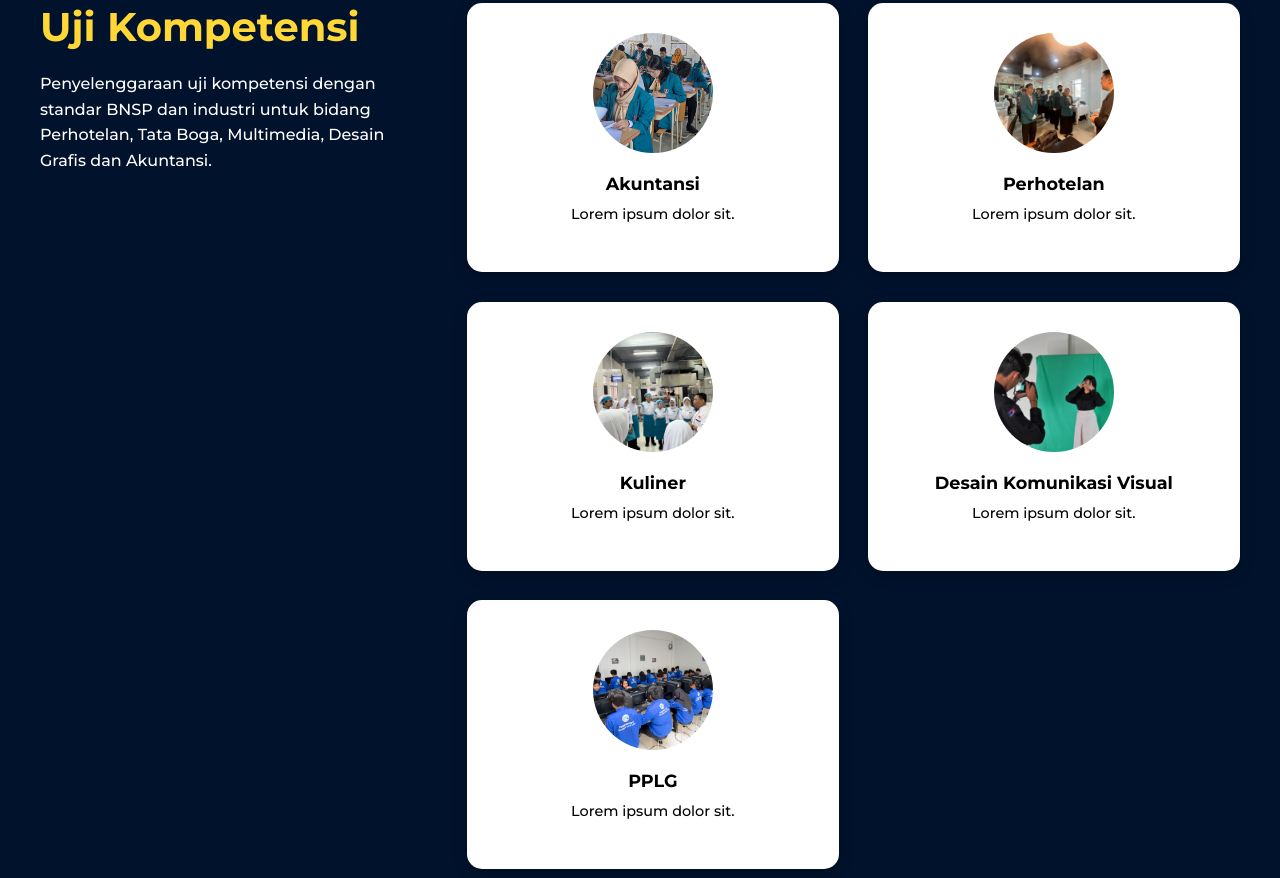
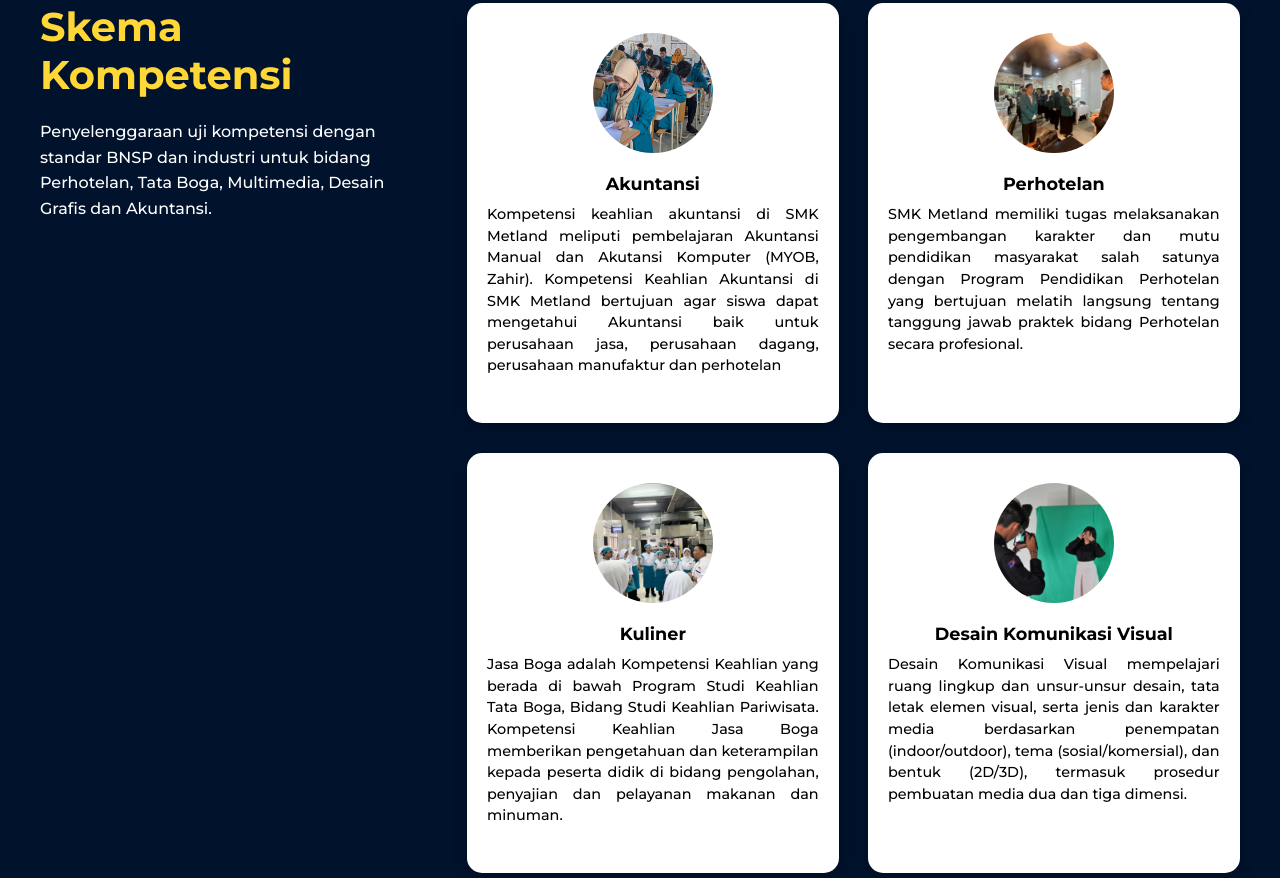
Before and after one commit to LeeeZoon/LSP_SMK_METLAND_s, a plain HTML site: page index.html in a window 1280 px wide. Shown: the part 1562-2440 px from the top of the page. Drawn offline with Linux system fonts and the light colour scheme.

Commit message:
skema kompeten

```diff
--- a/index.html
+++ b/index.html
@@ -24,9 +24,7 @@
           <a href="#home" class="p-4 text-decoration-none text-white">Home</a>
           <a href="#profile" class="p-4 text-decoration-none text-white">Profile</a>
           <a href="#asesor" class="p-4 text-decoration-none text-white">Asesor</a>
-          <a href="#uji kompetensi" class="p-4 text-decoration-none text-white">Tempat Uji Kompetensi</a>
           <a href="#kompetensi" class="p-4 text-decoration-none text-white">Skema</a>
-          <a href="#berita" class="p-4 text-decoration-none text-white">Berita</a>
           <a href="#kontak" class="p-4 text-decoration-none text-white">Kontak</a>
         </div>
       </div>
@@ -100,7 +98,7 @@
     <section id="kompetensi" class="kompetensi-section">
       <div class="container-kompetensi">
         <div class="kompetensi-text">
-          <h2>Uji Kompetensi</h2>
+          <h2>Skema Kompetensi</h2>
           <p>
             Penyelenggaraan uji kompetensi dengan standar BNSP dan industri
             untuk bidang Perhotelan, Tata Boga,
@@ -112,30 +110,44 @@
           <div class="kompetensi-card">
             <img src="Akuntansi.jpeg" alt="" />
             <h3>Akuntansi</h3>
-            <p>Lorem ipsum dolor sit.</p>
+            <p style="text-align: justify;">Kompetensi keahlian akuntansi di SMK Metland meliputi pembelajaran Akuntansi
+              Manual dan Akutansi Komputer
+              (MYOB, Zahir). Kompetensi Keahlian Akuntansi di SMK Metland bertujuan agar siswa dapat mengetahui
+              Akuntansi baik untuk perusahaan jasa, perusahaan dagang, perusahaan manufaktur dan perhotelan</p>
           </div>
 
           <div class="kompetensi-card">
             <img src="Perhotelan.jpeg" alt="" />
             <h3>Perhotelan</h3>
-            <p>Lorem ipsum dolor sit.</p>
+            <p style="text-align: justify;">SMK Metland memiliki tugas melaksanakan pengembangan karakter dan mutu
+              pendidikan masyarakat salah
+              satunya dengan Program Pendidikan Perhotelan yang bertujuan melatih langsung tentang tanggung jawab
+              praktek bidang Perhotelan secara profesional.</p>
           </div>
 
           <div class="kompetensi-card">
             <img src="Kuliner.jpeg" alt="" />
             <h3>Kuliner</h3>
-            <p>Lorem ipsum dolor sit.</p>
+            <p style="text-align: justify;">Jasa Boga adalah Kompetensi Keahlian yang berada di bawah Program Studi
+              Keahlian Tata Boga, Bidang Studi
+              Keahlian Pariwisata. Kompetensi Keahlian Jasa Boga memberikan pengetahuan dan keterampilan kepada peserta
+              didik di bidang pengolahan, penyajian dan pelayanan makanan dan minuman.</p>
           </div>
 
           <div class="kompetensi-card">
             <img src="DKV.jpg" alt="" />
             <h3>Desain Komunikasi Visual</h3>
-            <p>Lorem ipsum dolor sit.</p>
+            <p style="text-align: justify;">Desain Komunikasi Visual mempelajari ruang lingkup dan unsur-unsur desain,
+              tata letak elemen visual, serta jenis dan karakter media berdasarkan penempatan (indoor/outdoor), tema
+              (sosial/komersial), dan bentuk (2D/3D), termasuk prosedur pembuatan media dua dan tiga dimensi.</p>
           </div>
           <div class="kompetensi-card">
             <img src="PPLG.png" alt="" />
             <h3>PPLG</h3>
-            <p>Lorem ipsum dolor sit.</p>
+            <p style="text-align: justify;">Kurikulum Operasional SMK Pariwisata Metland School pada Program Keahlian
+              Pengembangan Perangkat Lunak dan Gim dikembangkan untuk memenuhi kebutuhan dalam memecahkan masalah dalam
+              peningkatan kualitas pendidikan dan pembelajaran untuk menjawab tantangan dan kebutuhan masyarakat dalam
+              pengembangan perangkat lunak dan gim.</p>
           </div>
         </div>
       </div>
@@ -176,14 +188,14 @@
 
       <div class="scroll">
         <div class="fasilitas-gallery">
-            <img src="Logo_Metland_School.png" alt=""  height="200">
-            <img src="Logo_Metland_School.png" alt=""  height="200">
-            <img src="Logo_Metland_School.png" alt=""  height="200">
-            <img src="Logo_Metland_School.png" alt=""  height="200">
-            <img src="Logo_Metland_School.png" alt=""  height="200">
-            <img src="Logo_Metland_School.png" alt=""  height="200">
-            <img src="Logo_Metland_School.png" alt=""  height="200">
-            <img src="Logo_Metland_School.png" alt=""  height="200">
+          <img src="Logo_Metland_School.png" alt="" height="200">
+          <img src="Logo_Metland_School.png" alt="" height="200">
+          <img src="Logo_Metland_School.png" alt="" height="200">
+          <img src="Logo_Metland_School.png" alt="" height="200">
+          <img src="Logo_Metland_School.png" alt="" height="200">
+          <img src="Logo_Metland_School.png" alt="" height="200">
+          <img src="Logo_Metland_School.png" alt="" height="200">
+          <img src="Logo_Metland_School.png" alt="" height="200">
         </div>
       </div>
   </section>
@@ -196,11 +208,16 @@
         <div class="sertifikasi-text">
           <h2>Lorem, ipsum.</h2>
           <ul>
-          <li>Lorem ipsum dolor sit amet consectetur adipisicing elit. Ullam quos beatae qui maiores quam. Commodi!</li>
-          <li>Lorem ipsum dolor sit amet consectetur adipisicing elit. Ullam quos beatae qui maiores quam. Commodi!</li>
-          <li>Lorem ipsum dolor sit amet consectetur adipisicing elit. Ullam quos beatae qui maiores quam. Commodi!</li>
-          <li>Lorem ipsum dolor sit amet consectetur adipisicing elit. Ullam quos beatae qui maiores quam. Commodi!</li>
-          <li>Lorem ipsum dolor sit amet consectetur adipisicing elit. Ullam quos beatae qui maiores quam. Commodi!</li>
+            <li>Lorem ipsum dolor sit amet consectetur adipisicing elit. Ullam quos beatae qui maiores quam. Commodi!
+            </li>
+            <li>Lorem ipsum dolor sit amet consectetur adipisicing elit. Ullam quos beatae qui maiores quam. Commodi!
+            </li>
+            <li>Lorem ipsum dolor sit amet consectetur adipisicing elit. Ullam quos beatae qui maiores quam. Commodi!
+            </li>
+            <li>Lorem ipsum dolor sit amet consectetur adipisicing elit. Ullam quos beatae qui maiores quam. Commodi!
+            </li>
+            <li>Lorem ipsum dolor sit amet consectetur adipisicing elit. Ullam quos beatae qui maiores quam. Commodi!
+            </li>
           </ul>
         </div>
         <div class="sertifikasi-img">
@@ -212,11 +229,16 @@
         <div class="sertifikasi-text">
           <h2>Lorem, ipsum.</h2>
           <ul>
-          <li>Lorem ipsum dolor sit amet consectetur adipisicing elit. Ullam quos beatae qui maiores quam. Commodi!</li>
-          <li>Lorem ipsum dolor sit amet consectetur adipisicing elit. Ullam quos beatae qui maiores quam. Commodi!</li>
-          <li>Lorem ipsum dolor sit amet consectetur adipisicing elit. Ullam quos beatae qui maiores quam. Commodi!</li>
-          <li>Lorem ipsum dolor sit amet consectetur adipisicing elit. Ullam quos beatae qui maiores quam. Commodi!</li>
-          <li>Lorem ipsum dolor sit amet consectetur adipisicing elit. Ullam quos beatae qui maiores quam. Commodi!</li>
+            <li>Lorem ipsum dolor sit amet consectetur adipisicing elit. Ullam quos beatae qui maiores quam. Commodi!
+            </li>
+            <li>Lorem ipsum dolor sit amet consectetur adipisicing elit. Ullam quos beatae qui maiores quam. Commodi!
+            </li>
+            <li>Lorem ipsum dolor sit amet consectetur adipisicing elit. Ullam quos beatae qui maiores quam. Commodi!
+            </li>
+            <li>Lorem ipsum dolor sit amet consectetur adipisicing elit. Ullam quos beatae qui maiores quam. Commodi!
+            </li>
+            <li>Lorem ipsum dolor sit amet consectetur adipisicing elit. Ullam quos beatae qui maiores quam. Commodi!
+            </li>
           </ul>
         </div>
         <div class="sertifikasi-img">
@@ -228,11 +250,16 @@
         <div class="sertifikasi-text">
           <h2>Lorem, ipsum.</h2>
           <ul>
-          <li>Lorem ipsum dolor sit amet consectetur adipisicing elit. Ullam quos beatae qui maiores quam. Commodi!</li>
-          <li>Lorem ipsum dolor sit amet consectetur adipisicing elit. Ullam quos beatae qui maiores quam. Commodi!</li>
-          <li>Lorem ipsum dolor sit amet consectetur adipisicing elit. Ullam quos beatae qui maiores quam. Commodi!</li>
-          <li>Lorem ipsum dolor sit amet consectetur adipisicing elit. Ullam quos beatae qui maiores quam. Commodi!</li>
-          <li>Lorem ipsum dolor sit amet consectetur adipisicing elit. Ullam quos beatae qui maiores quam. Commodi!</li>
+            <li>Lorem ipsum dolor sit amet consectetur adipisicing elit. Ullam quos beatae qui maiores quam. Commodi!
+            </li>
+            <li>Lorem ipsum dolor sit amet consectetur adipisicing elit. Ullam quos beatae qui maiores quam. Commodi!
+            </li>
+            <li>Lorem ipsum dolor sit amet consectetur adipisicing elit. Ullam quos beatae qui maiores quam. Commodi!
+            </li>
+            <li>Lorem ipsum dolor sit amet consectetur adipisicing elit. Ullam quos beatae qui maiores quam. Commodi!
+            </li>
+            <li>Lorem ipsum dolor sit amet consectetur adipisicing elit. Ullam quos beatae qui maiores quam. Commodi!
+            </li>
           </ul>
         </div>
         <div class="sertifikasi-img">
@@ -280,7 +307,7 @@
     </div>
 
     <div class="footer-bottom">
-      <p>© 2025 SMK Metland School</p>
+      <p>© Sutan & Rehan</p>
     </div>
   </footer>
 
```
Lines whose indentation alone changed are shown as unchanged.
